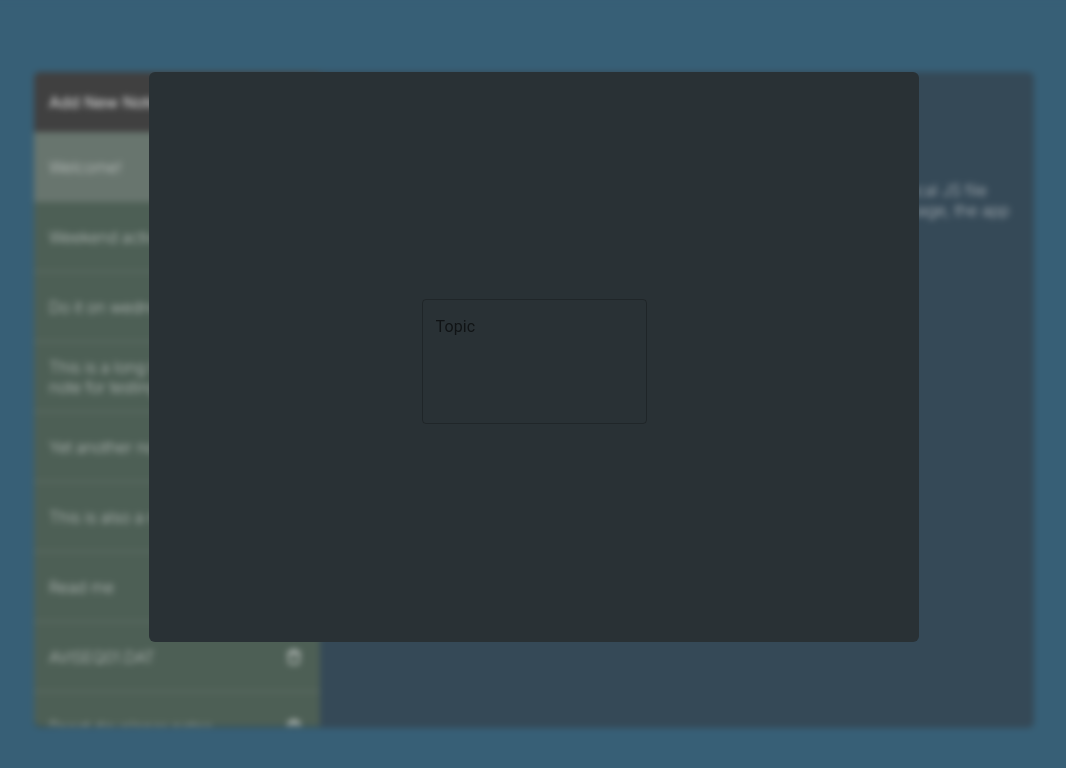
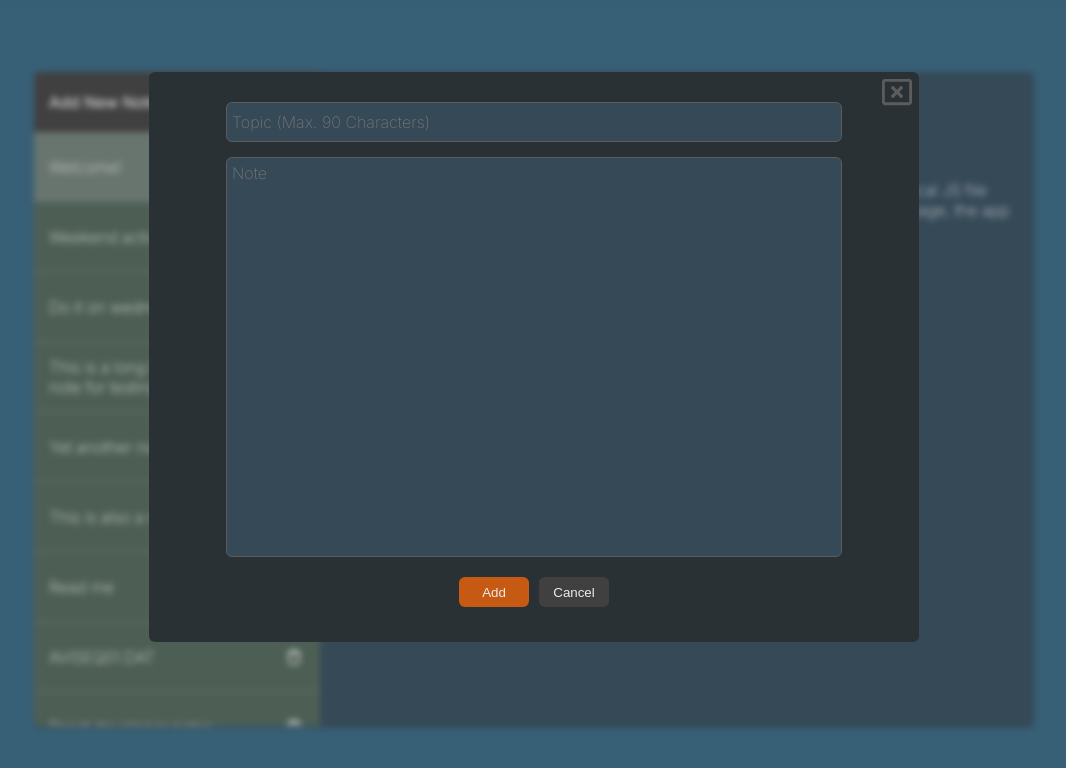
Before and after one commit to hcanatac/note-taking-app, a React (Create React App) app: page / in a window 1280 px wide. Both pictures are taken after a click on the element 395 px from the left and 102 px from the top of the page. Shown: the top 768 px of the page, without its empty margins (106-1172 px from the left). Built offline with nearby package versions, Linux system fonts and the light colour scheme.

Commit message:
note adding function added

```diff
--- a/package.json
+++ b/package.json
@@ -3,9 +3,6 @@
   "version": "0.1.0",
   "private": true,
   "dependencies": {
-    "@emotion/react": "^11.10.5",
-    "@emotion/styled": "^11.10.5",
-    "@mui/material": "^5.10.13",
     "@testing-library/jest-dom": "^5.16.5",
     "@testing-library/react": "^13.4.0",
     "@testing-library/user-event": "^13.5.0",
--- a/src/App.jsx
+++ b/src/App.jsx
@@ -11,7 +11,7 @@ export const dataHolder = createContext()
 
 export default function App() {
   const [data, setData] = useState(noteData)
-  const [hideBlur,setHideBlur] = useState(true)
+  const [hideBlur,setHideBlur] = useState(false)
 
 
 
@@ -32,6 +32,15 @@ export default function App() {
     setData(newArray);
   }
 
+  function saveNewNote(t,n) {
+    const random = String(Math.floor(Math.random() * 999999))
+    const newList = []
+    newList.push({id: random,active:false,topic:t,body:n})
+    data.map(a=>newList.push(a))
+    setData(newList)
+    cancelNew()
+  }
+
   //Delete the note and set the top one active
   function deleteNote(idFromClick) {
     const newArray = []
@@ -49,14 +58,14 @@ export default function App() {
 
 
   return (
-    <dataHolder.Provider value={[setActive, deleteNote, cancelNew, openNew]}>
+    <dataHolder.Provider value={[setActive, deleteNote, cancelNew, openNew, saveNewNote]}>
 
-      <New value={hideBlur}/>
+        <New value={hideBlur} data={data}/>
 
-      <div className='stage' style={window.innerHeight<665?{transform:"scale(80%)"}:{transform:"scale(100%)"}}>
-          <Menu value={data}/>
-          <Note value={data}/>
-      </div>
+        <div className='stage' style={window.innerHeight<665?{transform:"scale(80%)"}:{transform:"scale(100%)"}}>
+            <Menu value={data}/>
+            <Note value={data}/>
+        </div>
 
     </dataHolder.Provider>
   )
--- a/src/components/New.jsx
+++ b/src/components/New.jsx
@@ -1,27 +1,52 @@
-import React from 'react'
+import React, { useEffect } from 'react'
 import { useContext } from 'react'
 import { dataHolder } from '../App'
-import TextField from '@mui/material/TextField'
+import { FaRegWindowClose } from 'react-icons/fa'
 
-export default function New(hideBlur) {
+export default function New(e) {
+    const [topic, setTopic] = React.useState('')
+    const [note, setNote] = React.useState('')
+
     const dataGoingBack = useContext(dataHolder)
-    const cancelNew = dataGoingBack[2]
+
+    function cancelNew(e) {
+      setTopic('')
+      setNote('')
+      dataGoingBack[2]()
+    }
+
+    function handleOnChange(e) {
+      setTopic(e.target.parentElement.childNodes[1].value)
+      setNote(e.target.parentElement.childNodes[2].value)
+    }
+
+    function saveNewNote() {
+      dataGoingBack[4](topic,note)
+    }
+
+    //If new entry added in App then clear states here (also text fields)
+    useEffect(()=>{
+      cancelNew()
+    },[e.data])
 
   return (
     <>
-        <div className='newNote' style={hideBlur.value?{display:"none"}:{display:"flex"}}>
-            <TextField
 
-            id="outlined-multiline-static"
-            label="Topic"
-            margin="normal"
-            multiline
-            rows={4}
-            autoFocus="false"
-            />
+      <div className='newNote' style={e.value?{display:"none"}:{display:"flex"}}>
+
+        <FaRegWindowClose className='newCloseButton' onClick={cancelNew}/>
+
+        <input type="text" placeholder='Topic (Max. 90 Characters)' className='newNoteTopic' name='newNoteTopic' onChange={handleOnChange} value={topic}/>
+        <textarea type="text" placeholder='Note' className='newNoteBody' name='newNoteBody' onChange={handleOnChange} value={note}/>
+
+        <div>
+          <button className='newAddButton' onClick={saveNewNote}>Add</button>
+          <button className='newCancelButton' onClick={cancelNew}>Cancel</button>
         </div>
 
-        <div className='bgBlur' onClick={cancelNew} style={hideBlur.value?{display:"none"}:{display:"block"}}></div>
+      </div>
+
+      <div className='bgBlur' onClick={cancelNew} style={e.value?{display:"none"}:{display:"block"}}></div>
     </>
   )
 }
--- a/src/index.scss
+++ b/src/index.scss
@@ -7,6 +7,7 @@
 $colorOrangeButton: #C65A13;
 $colorWhiteFont: #ececec;
 $colorGreyDark: #404040;
+$colorGreyLight: #5c5c5c;
 $colorBlueLight: #375F76;
 $colorBlueDark: #354957;
 $colorGreenUltraLight: #68756E;
@@ -20,6 +21,11 @@ $borderRadiusGeneral: 6px;
   display: flex;
   justify-content: center;
   align-items: center;
+}
+
+@mixin clearInput {
+  border: 0;
+  outline: none;
 }
 
 
@@ -163,15 +169,57 @@ body {
   position: absolute;
   margin-left: 115px;
   @include centerIt();
+  flex-direction: column;
   z-index: 2;
   background-color: $colorNewNote;
   border-radius: $borderRadiusGeneral;
   width: 770px;
   height: 570px;
+
+  svg {
+    position: absolute;
+    left: 733px;
+    top: 5px;
+    color: $colorGreyLight;
+    font-size: 30px;
+    cursor: pointer;
+  }
 }
 
-.MuiTextField-root{
-  color: #C65A13;
+.newNoteTopic, .newNoteBody {
+  background-color: $colorBlueDark;
+  @include clearInput();
+  width: 80%;
+  color: $colorWhiteFont;
+  font-weight: 100;
+  font-family: inherit;
+  font-size: inherit;
+  min-height: 40px;
+  border: 1px solid $colorGreyLight;
+  border-radius: $borderRadiusGeneral;
+  margin-bottom: 15px;
+  padding: 5px;
+}
+
+.newNoteBody {
+  height: 400px;
+  resize: none;
+  overflow-y: scroll;
+}
+
+.newAddButton, .newCancelButton {
+  @include clearInput();
+  color: $colorWhiteFont;
+  width: 70px;
+  height: 30px;
+  background-color: $colorOrangeButton;
+  border-radius: $borderRadiusGeneral;
+  cursor: pointer;
+  margin: 5px;
+}
+
+.newCancelButton {
+  background-color: $colorGreyDark;
 }
 
 .bgBlur {
```
Also changed, not shown: 1 other file (tests, documents, lock files or other folders).
